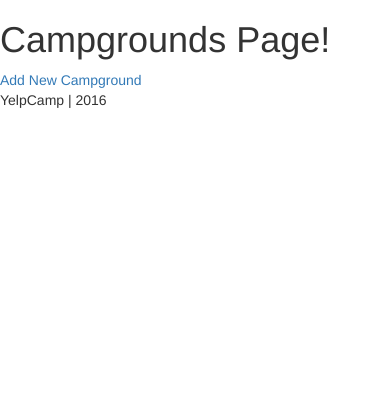
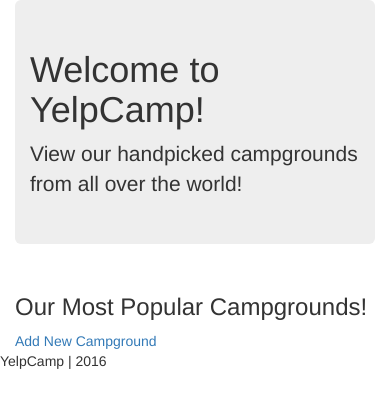
Before and after one commit to hisaacdelr/ColtSteele_WebDevCourse, a Node server app: template Projects/YelpCamp/views/campgrounds.ejs in a window 390 px wide. Shown: the top 408 px of the page. Run offline with Node 20, Linux system fonts and the light colour scheme; the template is opened without the code that fills it, so the values that code supplies are empty.

Commit message:
Bootstrap responsiveness on campground page

```diff
--- a/Projects/YelpCamp/views/campgrounds.ejs
+++ b/Projects/YelpCamp/views/campgrounds.ejs
@@ -1,14 +1,31 @@
 <% include partials/header %>
 
-<h1>Campgrounds Page!</h1>
+<div class="container">
+	<header class="jumbotron">
+		<h1>Welcome to YelpCamp!</h1>
+		<p>View our handpicked campgrounds from all over the world!</p>
+	</header>
 
-<a href="/campgrounds/new">Add New Campground</a>
+	<div class="row">
+		<div class="col-lg-12">
+			<h3>Our Most Popular Campgrounds!</h3>
+		</div>
+	</div>
+	<a href="/campgrounds/new">Add New Campground</a>
 
-<% campGrounds.forEach(function(camp){ %>
-	<div>
-		<h4><%= camp.name %></h4>
-		<img src="<%=camp.image%>" alt="<%=camp.name%>">
+	<!--flex-wrap works differently in Safari-->
+	<div class="row text-center" style="display: flex; flex-wrap: wrap;">
+		<% campGrounds.forEach(function(camp){ %>
+			<div class="col-md-3 col-sm-6">
+				<div class="thumbnail">
+					<img src="<%=camp.image%>" alt="<%=camp.name%>">
+					<div class="caption">
+						<h4><%= camp.name %></h4>
+					</div>
+				</div>
+			</div>
+		<% }); %>
 	</div>
-<% }); %>
+</div>
 
 <% include partials/footer %>
```
